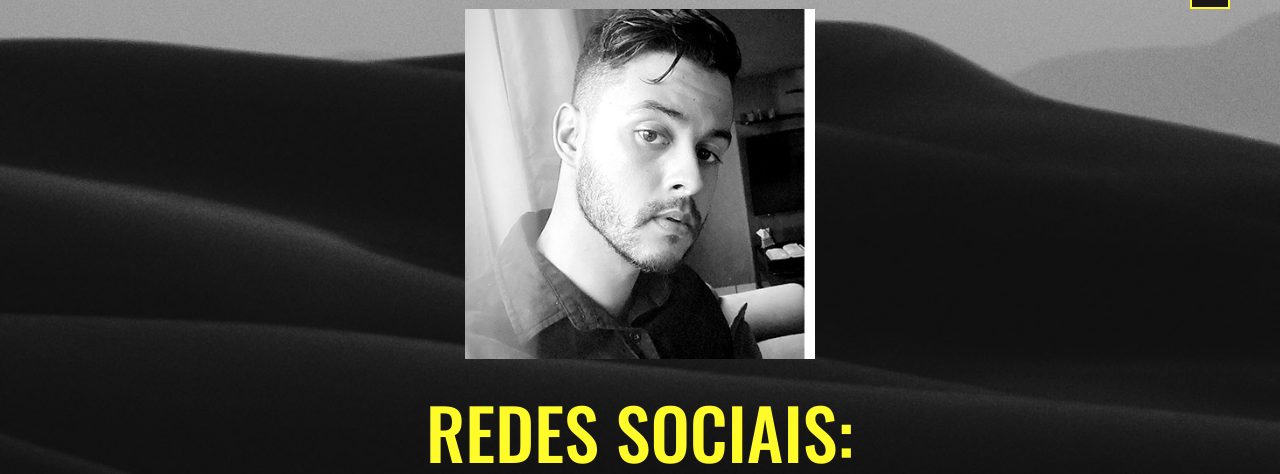
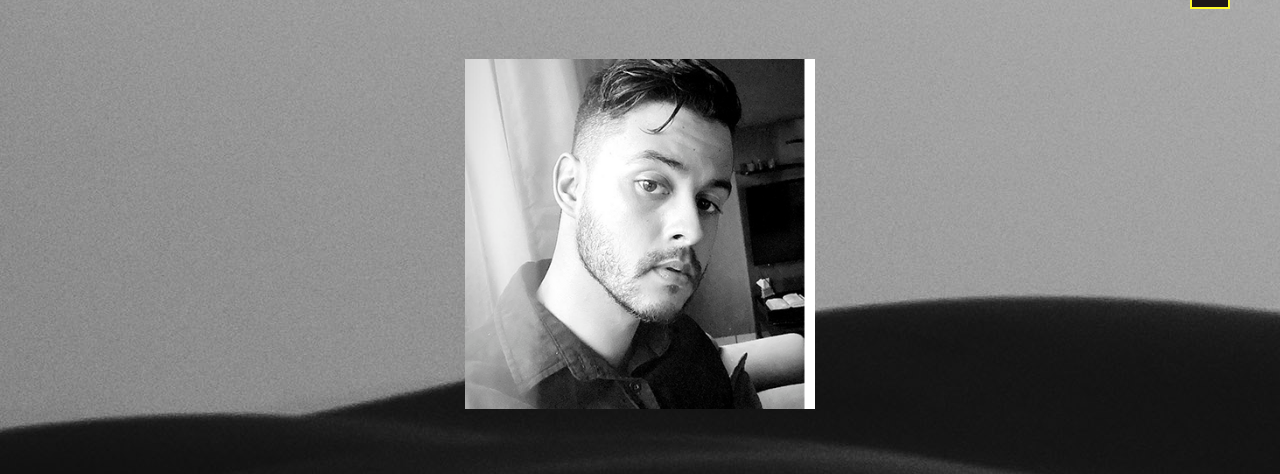
Before and after one commit to gabrelo/Portfolio, a plain HTML site: page index.html in a window 1280 px wide. Shown: the part 741-1215 px from the top of the page. Drawn offline with nearby package versions, Linux system fonts and the light colour scheme.

Commit message:
teste viewport pt3

```diff
--- a/style.css
+++ b/style.css
@@ -1,9 +1,6 @@
 body{
 	background-image: url("./jeremy-bishop-8xznAGy4HcY-unsplash.jpg");
-	background-size: cover;
-	background-position: center center;
-	display: grid;
-	place-items: center;
+
 
   }
 
@@ -18,9 +15,7 @@ body{
 	   transform: skewY(-5deg);
   }
 
-  .avatar{
-	display: flex;
-  }
+
 
    .bg-text-container {
 	   transform: translateX(-50%);
@@ -89,6 +84,30 @@ body{
 	display: flex;
 	width: 1000px;
 	height: 2000px;
+  }
+
+  .boxmid{
+	display: flex;
+	flex-direction: column;
+	justify-content: center;
+	text-align: center;
+
+	margin: auto;
+  }
+
+  .avatar{
+	display: flex;
+	width: 400px;
+	margin:auto;
+	padding-top: 50px;
+	padding-bottom: 50px;
+
+  }
+
+  .social{
+	width: 500px;
+	margin: auto;
+	padding-bottom: 50px;
   }
 
 
@@ -241,3 +260,7 @@ body{
 		}
 
 	}
+
+	@media (max-width: 900px){
+		cursor: touch-action: ;
+	}
```
Also changed, not shown: index.html (+0 -1 lines).
